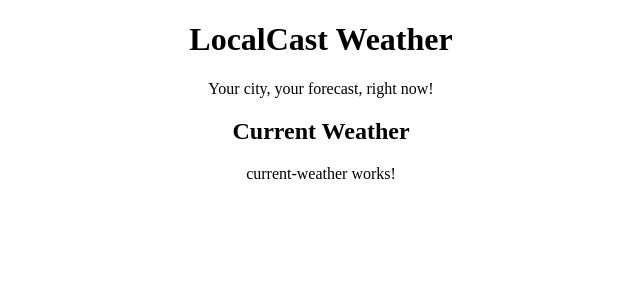
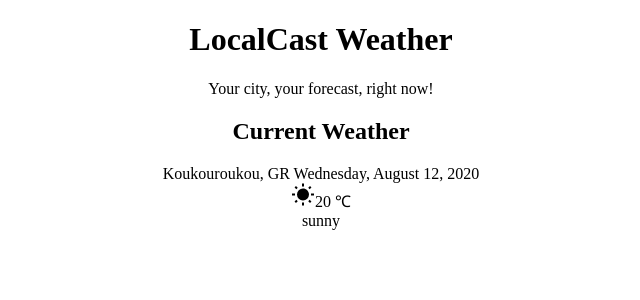
Before and after one commit to kmouts/local-weather-app, an Angular app: page / in a window 1280 px wide. Shown: the top 300 px of the page, without its empty margins (319-959 px from the left). Built offline with nearby package versions, Linux system fonts and the light colour scheme.

Commit message:
current weather construction

```diff
--- a/src/app/current-weather/current-weather.component.html
+++ b/src/app/current-weather/current-weather.component.html
@@ -1 +1,11 @@
-<p>current-weather works!</p>
+<div>
+    <div>
+        <span>{{current.city}}, {{current.country}}</span>
+        <span> {{current.date | date:'fullDate'}}</span>
+    </div>
+    <div>
+        <img [src]='current.image'>
+        <span>{{current.temperature | number:'1.0-0'}} &#8451;</span>
+    </div>
+    <div>{{current.description}}</div>
+</div>
--- a/src/app/current-weather/current-weather.component.ts
+++ b/src/app/current-weather/current-weather.component.ts
@@ -1,4 +1,5 @@
 import { Component, OnInit } from '@angular/core';
+import { ICurrentWeather } from '../interfaces'
 
 @Component({
   selector: 'app-current-weather',
@@ -6,8 +7,18 @@ import { Component, OnInit } from '@angular/core';
   styleUrls: ['./current-weather.component.css']
 })
 export class CurrentWeatherComponent implements OnInit {
+  current: ICurrentWeather
 
-  constructor() { }
+  constructor() {
+    this.current = {
+      city: 'Koukouroukou',
+      country: 'GR',
+      date: new Date(),
+      image: 'assets/img/sunny.svg',
+      temperature: 20,
+      description: 'sunny',
+    } as ICurrentWeather
+  }
 
   ngOnInit(): void {
   }
--- /dev/null
+++ b/src/app/interfaces.ts
@@ -0,0 +1,8 @@
+export interface ICurrentWeather {
+  city: string
+  country: string
+  date: Date
+  image: string
+  temperature: number
+  description: string
+}
```
Also changed, not shown: src/assets/img/sunny.svg (added).
